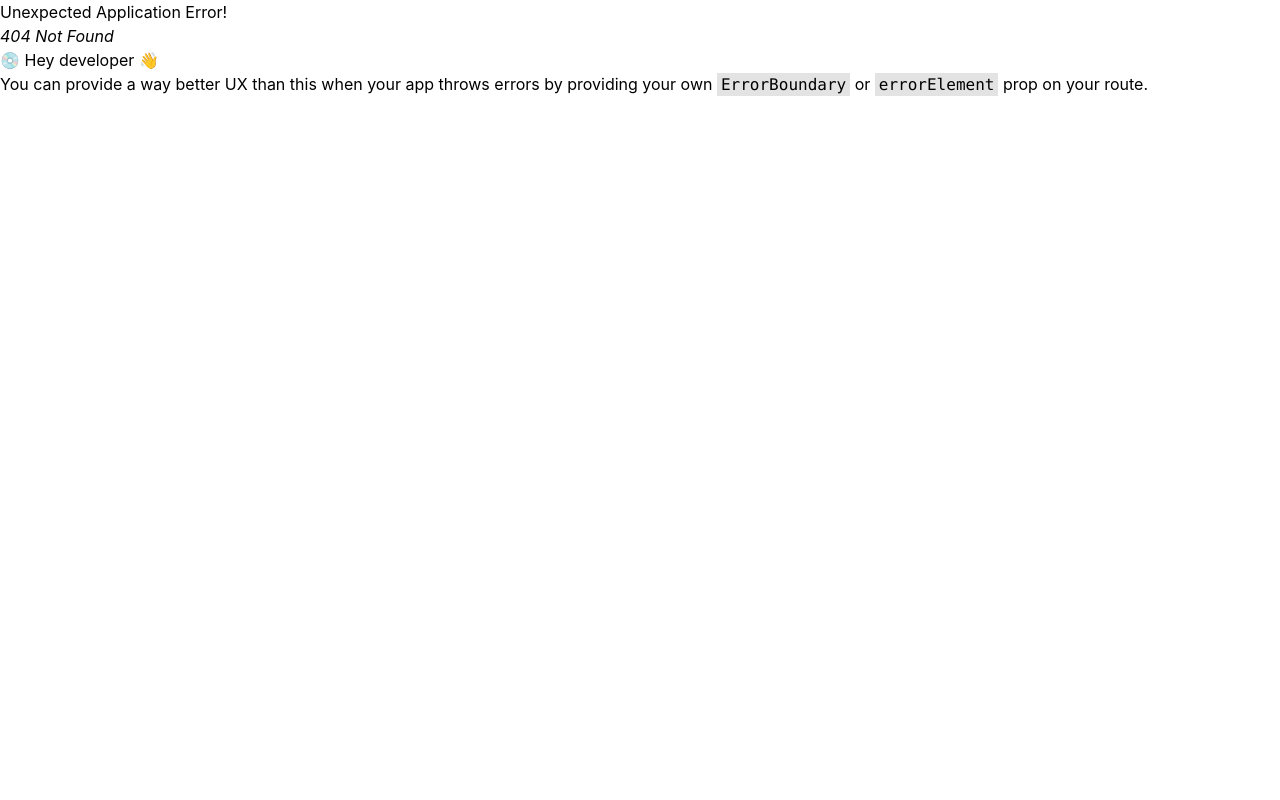
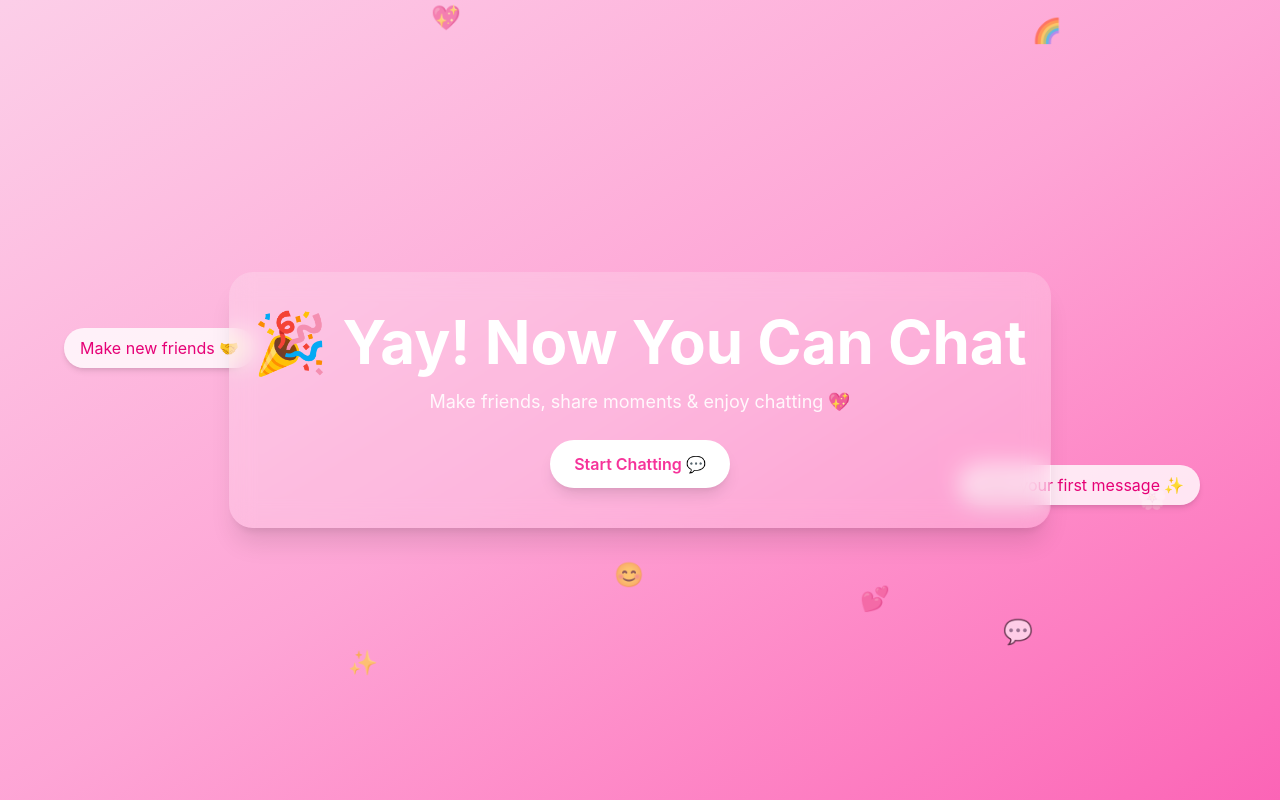
Before and after one commit to NehaKaushal259/Chatter-Box, a React (Vite) app in the folder Frontend/: page /welcome_page in a window 1280 px wide. Before the commit this address had no page. Built offline with nearby package versions, Linux system fonts and the light colour scheme.

Commit message:
change login ui

```diff
--- /dev/null
+++ b/Frontend/src/components/Animated/Animated.jsx
@@ -0,0 +1,89 @@
+import React, { useEffect, useState } from "react";
+
+const messages = [
+  "Hello! How are you? 😊",
+  "Let's chat 💬",
+  "Make new friends 🤝",
+  "Stay connected 🌍",
+  "Send your first message ✨",
+  "Good vibes only 💖",
+];
+
+const emojis = ["💖", "💬", "✨", "😊", "🌸", "💕", "🌈"];
+
+const Animated = () => {
+  const [visibleMessages, setVisibleMessages] = useState([]);
+
+  // Smooth message animation (slower + limited)
+  useEffect(() => {
+    const interval = setInterval(() => {
+      const randomMsg =
+        messages[Math.floor(Math.random() * messages.length)];
+
+      setVisibleMessages((prev) => [
+        ...prev.slice(-2), // keep only last 2 messages
+        { text: randomMsg, id: Date.now() },
+      ]);
+
+      setTimeout(() => {
+        setVisibleMessages((prev) => prev.slice(1));
+      }, 4000);
+    }, 2500);
+
+    return () => clearInterval(interval);
+  }, []);
+
+  return (
+    <div className="relative h-screen w-full overflow-hidden flex items-center justify-center bg-gradient-to-br from-pink-200 via-pink-300 to-pink-400 -mt-20 z-20">
+
+      {/* 🌸 Floating Emojis (Background Only) */}
+      {emojis.map((emoji, i) => (
+        <span
+          key={i}
+          className="absolute text-2xl opacity-60 animate-floatSlow"
+          style={{
+            left: `${Math.random() * 100}%`,
+            top: `${Math.random() * 100}%`,
+            animationDuration: `${8 + Math.random() * 6}s`,
+          }}
+        >
+          {emoji}
+        </span>
+      ))}
+
+      {/* 🌟 MAIN CONTENT (CLEAN AREA) */}
+      <div className="text-center z-10 px-6 py-10 backdrop-blur-md bg-white/20 rounded-3xl shadow-xl">
+
+        <h1 className="text-4xl md:text-6xl font-bold text-white mb-4">
+          🎉 Yay! Now You Can Chat
+        </h1>
+
+        <p className="text-lg text-white/90 mb-6">
+          Make friends, share moments & enjoy chatting 💖
+        </p>
+
+        <button className="px-6 py-3 bg-white text-pink-500 font-semibold rounded-full shadow-lg hover:scale-105 transition duration-300">
+          Start Chatting 💬
+        </button>
+      </div>
+
+      {/* 💬 Floating Messages (SIDE ONLY, NOT CENTER) */}
+      <div className="absolute inset-0 pointer-events-none">
+        {visibleMessages.map((msg) => (
+          <div
+            key={msg.id}
+            className="absolute bg-white/80 text-pink-600 px-4 py-2 rounded-full shadow-md animate-fadeSlide"
+            style={{
+              top: `${10 + Math.random() * 70}%`,
+              left: `${Math.random() < 0.5 ? 5 : 75}%`, // only left or right side
+            }}
+          >
+            {msg.text}
+          </div>
+        ))}
+      </div>
+    </div>
+  );
+};
+
+export default Animated;
--- /dev/null
+++ b/Frontend/src/components/Animated/Chatting_Area.jsx
@@ -0,0 +1,11 @@
+import React from 'react'
+
+const Chatting_Area = () => {
+  return (
+    <div>
+
+    </div>
+  )
+}
+
+export default Chatting_Area
--- a/Frontend/src/components/Header/Header.jsx
+++ b/Frontend/src/components/Header/Header.jsx
@@ -4,7 +4,7 @@ import { Link } from "react-router-dom";
 
 const Header = () => {
   return (
-    <div className="relative w-full z-50">
+    <div className="relative w-full z-10">
 
       {/* Background Image */}
       {/* <div className="absolute inset-0">
--- a/Frontend/src/components/LogIn/LogIn.jsx
+++ b/Frontend/src/components/LogIn/LogIn.jsx
@@ -1,8 +1,13 @@
-import React, { useState } from "react";
+import React, { useState, useEffect } from "react";
 import { FaUser, FaLock, FaEye, FaEyeSlash } from "react-icons/fa";
-import { Link } from "react-router-dom";
+import { Link, useNavigate } from "react-router-dom";
 
-import { useNavigate } from "react-router-dom";
+
+const images = [
+  "https://i.pinimg.com/736x/7d/9c/5c/7d9c5c9c2d4e0c6e2c2a6d1d2b0c9c7d.jpg",
+  "https://i.pinimg.com/736x/aa/2e/4b/aa2e4b8b1c9d5c2c2e4a2b9c3d7e8f9a.jpg",
+  "https://i.pinimg.com/736x/5f/9c/3b/5f9c3b2e4d7a9c1e2b6d8f0c3a7b9d1e.jpg",
+];
 
 const LogIn = () => {
   const [form, setForm] = useState({
@@ -11,6 +16,17 @@ const LogIn = () => {
   });
 
   const [showPassword, setShowPassword] = useState(false);
+  const [current, setCurrent] = useState(0);
+
+    // 🔄 Auto slider
+  useEffect(() => {
+    const interval = setInterval(() => {
+      setCurrent((prev) => (prev + 1) % images.length);
+    }, 3000);
+
+    return () => clearInterval(interval);
+  }, []);
+
 
   const handleChange = (e) => {
     setForm({ ...form, [e.target.name]: e.target.value });
@@ -37,7 +53,7 @@ const LogIn = () => {
         alert("Login Successful ✅");
 
         localStorage.setItem("user", JSON.stringify(data))
-        navigate("/thanku")
+        navigate("/Animated")
       }else{alert(data.error || "Login Failed")}
     }catch(err){
       console.error("Login Error : ", err);
@@ -49,27 +65,40 @@ const LogIn = () => {
   return (
     <div className="relative h-screen w-full flex items-center justify-center -mt-20">
 
-      {/* Background */}
-      <div className="absolute inset-0">
+      {/* 🌈 Gradient Background */}
+      <div className="absolute inset-0 bg-gradient-to-br from-[#3b0a1e] via-[#7b1e3a] to-[#ff4d6d]"></div>
+
+      {/* 🔴 Big Blurry Circles (MATCHED COLORS) */}
+      <div className="absolute w-[420px] h-[420px] bg-[#ff4d6d] rounded-full top-[-120px] left-[-120px] opacity-20 blur-3xl"></div>
+      <div className="absolute w-[350px] h-[350px] bg-[#7b1e3a] rounded-full bottom-[-100px] right-[-100px] opacity-25 blur-3xl"></div>
+      <div className="absolute w-[250px] h-[250px] bg-[#ff85a1] rounded-full top-[40%] left-[60%] opacity-20 blur-2xl"></div>
+
+        {/* 💎 Main Card */}
+      <div className="relative z-10 w-[90%] max-w-5xl h-[500px] bg-white/10 backdrop-blur-xl rounded-3xl shadow-2xl flex overflow-hidden">
+
+        {/* 🎠 LEFT SIDE (Image Slider) */}
+        <div className="w-1/2 hidden md:block relative">
           <img
-          src="https://images.unsplash.com/photo-1522202176988-66273c2fd55f"
-          alt="bg"
-          className="w-full h-full object-cover"
+            src={images[current]}
+            alt="slide"
+            className="w-full h-full object-cover transition duration-700"
           />
+
+          {/* Overlay text */}
+          <div className="absolute inset-0 bg-black/30 flex items-center justify-center text-white text-2xl font-semibold">
+            Chat & Chill 💖
+          </div>
         </div>
 
-      {/* Overlay */}
-      <div className="absolute inset-0 bg-black/70"></div>
+        {/* ✨ RIGHT SIDE (FORM) */}
+        <div className="w-full md:w-1/2 flex items-center justify-center p-8 text-white">
 
-      {/* Login Card */}
-      <div className="relative z-10 bg-white/10 backdrop-blur-lg p-8 rounded-2xl shadow-xl w-[90%] max-w-md text-white">
+          <div className="w-full max-w-sm">
 
-        {/* Title */}
             <h2 className="text-3xl font-bold text-center mb-6">
               Welcome Back 👋
             </h2>
 
-        {/* Form */}
             <form onSubmit={handleSubmit} className="space-y-5">
 
               {/* Email */}
@@ -81,26 +110,23 @@ const LogIn = () => {
                   placeholder="Enter your email"
                   value={form.email}
                   onChange={handleChange}
-              className="bg-transparent outline-none w-full text-white placeholder-gray-300"
+                  className="bg-transparent outline-none w-full text-white placeholder-gray-200"
                   required
                 />
               </div>
 
               {/* Password */}
-          <div className="flex items-center bg-white/20 px-4 py-2 rounded-lg relative">
+              <div className="flex items-center bg-white/20 px-4 py-2 rounded-lg">
                 <FaLock className="mr-3" />
-
                 <input
                   type={showPassword ? "text" : "password"}
                   name="password"
                   placeholder="Enter your password"
                   value={form.password}
                   onChange={handleChange}
-              className="bg-transparent outline-none w-full text-white placeholder-gray-300"
+                  className="bg-transparent outline-none w-full text-white placeholder-gray-200"
                   required
                 />
-
-            {/* Eye Icon */}
                 <span
                   className="cursor-pointer ml-2"
                   onClick={() => setShowPassword(!showPassword)}
@@ -109,33 +135,32 @@ const LogIn = () => {
                 </span>
               </div>
 
-          {/* Forgot Password */}
+              {/* Forgot */}
               <div className="text-right text-sm">
-            <a href="#" className="hover:text-blue-400">
+                <a href="#" className="hover:text-pink-200">
                   Forgot Password?
                 </a>
               </div>
 
               {/* Button */}
-          <button
-            type="submit"
-            className="w-full bg-blue-500 hover:bg-blue-600 py-2 rounded-lg font-semibold transition shadow-lg"
-          >
+              <button className="w-full bg-red-500 hover:bg-red-600 py-2 rounded-lg font-semibold transition shadow-lg">
                 Login
               </button>
-
             </form>
 
-        {/* Signup Link */}
+            {/* Signup */}
             <p className="text-center text-sm mt-5">
               Don’t have an account?{" "}
-          <Link to="/signup" className="text-blue-400 hover:underline">
+              <Link to="/signup" className="text-pink-200 hover:underline">
                 Sign Up
               </Link>
             </p>
 
           </div>
         </div>
+      </div>
+    </div>
+
   );
 };
 
--- a/Frontend/src/main.jsx
+++ b/Frontend/src/main.jsx
@@ -10,6 +10,7 @@ import LogIn from './components/LogIn/LogIn.jsx'
 import SignUp from './components/SignUp/SignUp'
 import Root from './Root'
 import Thanku from './components/SignUp/Thanku.jsx'
+import Animated from './components/Animated/Animated.jsx'
 
 
 
@@ -19,7 +20,7 @@ const router = createBrowserRouter(
       <Route index element={<Main />} />
       <Route path='login' element={<LogIn />} />
       <Route path='signup' element={<SignUp />} />
-      <Route path='thanku' element={<Thanku />} />
+      <Route path="welcome_page" element={<Animated />} />
     </Route>
   )
 )
--- a/Frontend/tailwind.config.js
+++ b/Frontend/tailwind.config.js
@@ -0,0 +1,22 @@
+export default {
+  theme: {
+    extend: {
+      keyframes: {
+        float: {
+          "0%": { transform: "translateY(0px)", opacity: "0.8" },
+          "50%": { transform: "translateY(-20px)", opacity: "1" },
+          "100%": { transform: "translateY(0px)", opacity: "0.8" },
+        },
+        popMessage: {
+          "0%": { transform: "scale(0.5)", opacity: "0" },
+          "50%": { transform: "scale(1.1)", opacity: "1" },
+          "100%": { transform: "scale(1)", opacity: "0" },
+        },
+      },
+      animation: {
+        float: "float linear infinite",
+        popMessage: "popMessage 3s ease-in-out forwards",
+      },
+    },
+  },
+};
```
Also changed, not shown: 2 other files (tests, documents, lock files or other folders). Lines whose indentation alone changed are shown as unchanged.
